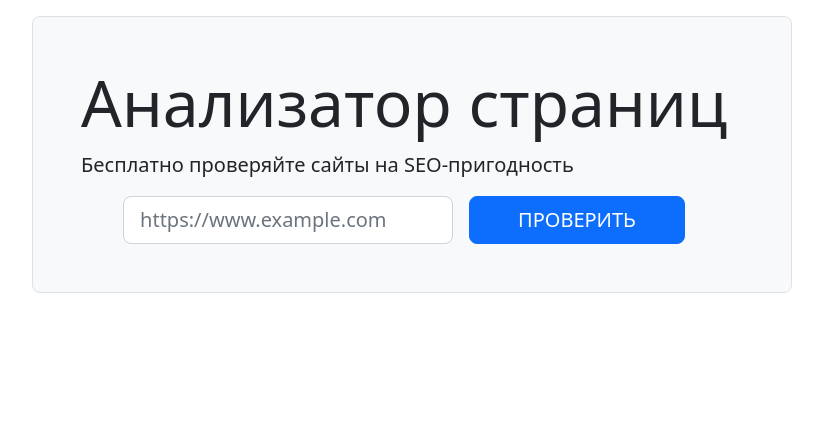
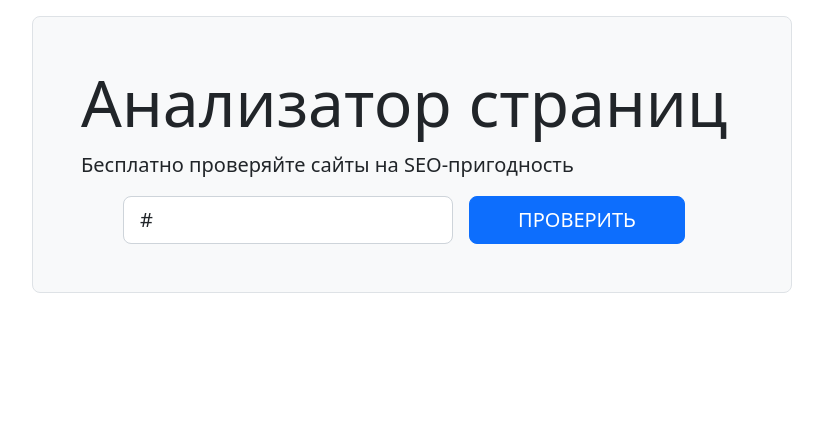
Before and after one commit to EzerTigger/python-project-83, a Flask app: template page_analyzer/templates/index.html in a window 1280 px wide. Shown: the part 56-487 px from the top of the page, without its empty margins (228-1051 px from the left). Run offline with Flask 3, Linux system fonts and the light colour scheme; the template is opened without the code that fills it: most values are stand-ins (such as "Sample title", 1, 10 or a date in 2020); some libraries are stand-ins or nearby versions.

Commit message:
Add value to input in index.html

```diff
--- a/page_analyzer/app.py
+++ b/page_analyzer/app.py
@@ -62,7 +62,8 @@ def urls_post():
         messages = get_flashed_messages(with_categories=True)
         return render_template(
             'index.html',
-            messages=messages
+            messages=messages,
+            url=url
         ), 422
 
 
--- a/page_analyzer/templates/index.html
+++ b/page_analyzer/templates/index.html
@@ -32,7 +32,7 @@
           <p class="lead">Бесплатно проверяйте сайты на SEO-пригодность</p>
           <form action="{{ url_for('urls_post') }}" method="post" class="d-flex justify-content-center" >
             <label>
-              <input type="text" name="url" placeholder="https://www.example.com" class="form-control form-control-lg" required>
+              <input type="text" name="url" placeholder="https://www.example.com" value="{{ url }}" class="form-control form-control-lg" required>
             </label>
             <label>
               <input type="submit" class="btn btn-primary  btn-lg ms-3 px-5 text-uppercase mx-3" value="Проверить">
```
